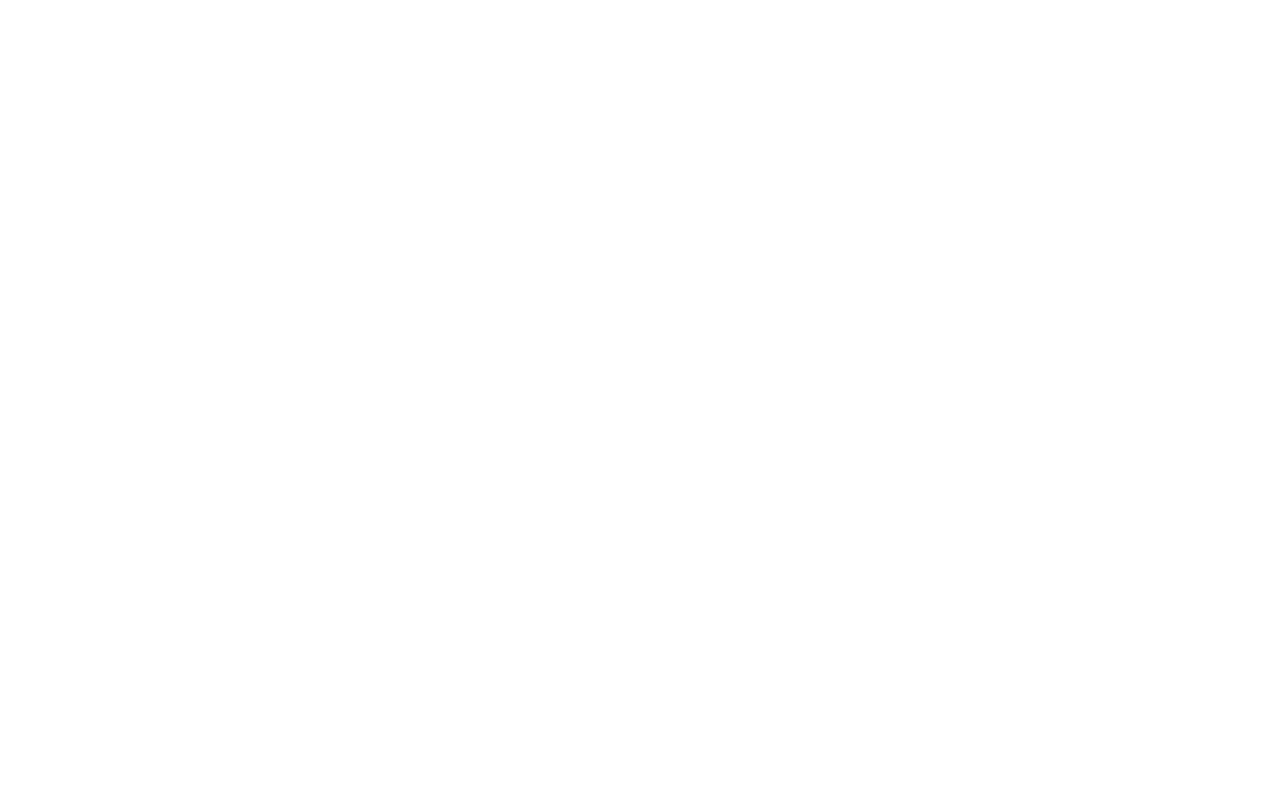
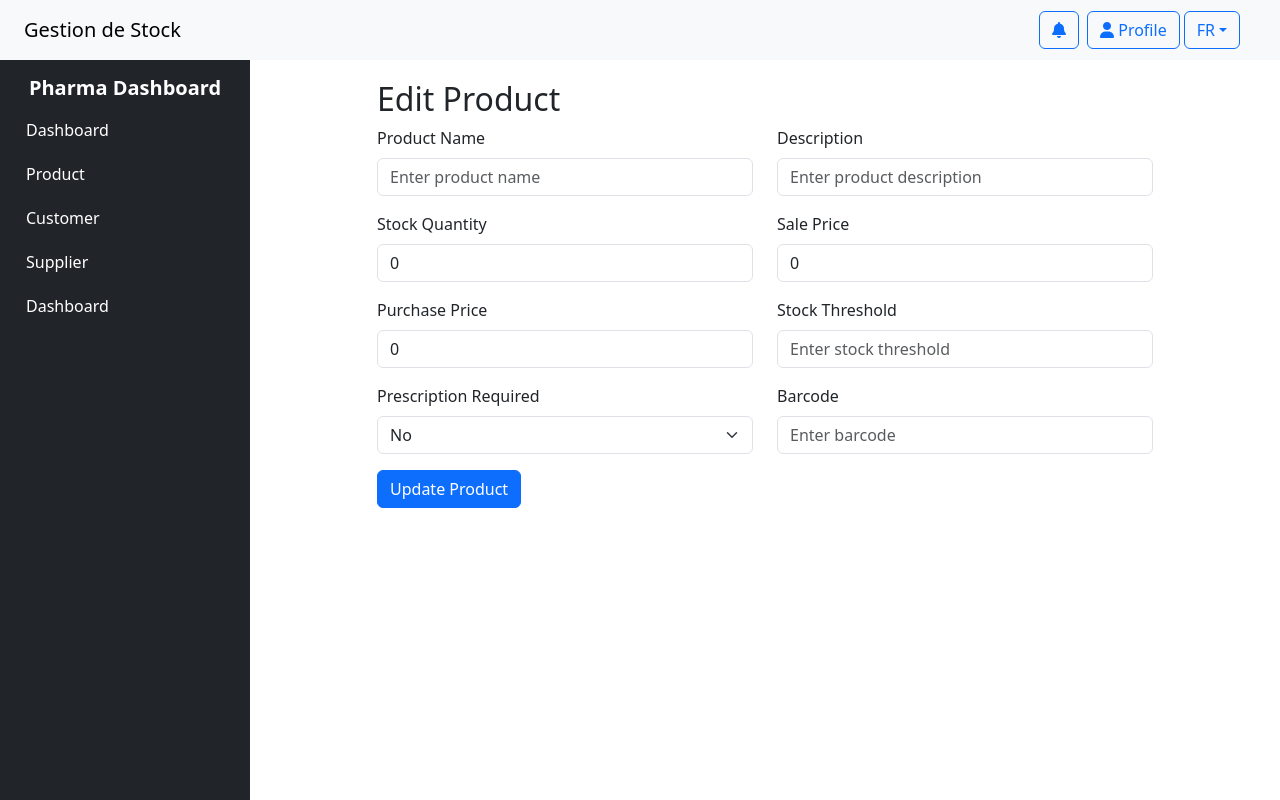
Before and after one commit to Mangassouba/gestion-pharmacie, a Vue app: page /stock/edit/1 in a window 1280 px wide. Before the commit this address had no page. Built offline with nearby package versions, Linux system fonts and the light colour scheme.

Commit message:
added product modification

```diff
--- a/src/router/index.js
+++ b/src/router/index.js
@@ -4,6 +4,7 @@
 import AddProduit from "../views/stock/ListProduct.vue";
 import MainContent from "../components/MainContent.vue";
 import AddProduct from "../views/stock/addProduct.vue";
+import EditProduct from "../views/stock/editProduct.vue";
 // import Dashbord from "../components/Dashbord.vue";
 
 const routes = [
@@ -31,7 +32,12 @@
         path: "/stock/add",
         name: "add",
         component: AddProduct
-      }
+      },
+      {
+        path: "/stock/edit/:id",
+        name: "editProduct",
+        component: EditProduct,
+      },
     ],
   },
 ];
--- a/src/stores/productStore.js
+++ b/src/stores/productStore.js
@@ -31,6 +31,10 @@
         throw error;
       }
     },
+
+  getProductById(productId) {
+    return this.products.find(p => p.id === productId);
+ },
     async addProduct(productData) {
       // const authStore = useAuthStore();
 
@@ -47,11 +51,13 @@
       }
     },
     async updateProduct(productId, productData) {
-      const authStore = useAuthStore();
+      console.log(productId);
+
+      console.log("TOKEN FROM PRODUCT :",this.tokenUserActif);
       try {
         const response = await axios.put(`http://localhost:3000/product/${productId}`, productData, {
           headers: {
-            Authorization: `Bearer ${authStore.token}`,
+            Authorization: `Bearer ${this.tokenUserActif}`,
           },
         });
         const index = this.products.findIndex(product => product.id === productId);
--- a/src/views/stock/ListProduct.vue
+++ b/src/views/stock/ListProduct.vue
@@ -71,7 +71,7 @@
       </thead>
       <tbody>
         <tr v-for="(product, index) in paginatedProducts" :key="product.id">
-          <td>{{ index + 1 }}</td>
+          <td>{{ product.id }}</td>
           <td>{{ product.name }}</td>
           <td>{{ product.description }}</td>
           <td>{{ product.stock }}</td>
@@ -97,7 +97,7 @@
                 />
               </svg>
             </button>
-            <button
+            <router-link :to="{ name: 'editProduct', params: { id: product.id }}"
               class="btn btn-warning btn-sm me-2"
             >
               <svg
@@ -116,7 +116,7 @@
                   d="M1 13.5A1.5 1.5 0 0 0 2.5 15h11a1.5 1.5 0 0 0 1.5-1.5v-6a.5.5 0 0 0-1 0v6a.5.5 0 0 1-.5.5h-11a.5.5 0 0 1-.5-.5v-11a.5.5 0 0 1 .5-.5H9a.5.5 0 0 0 0-1H2.5A1.5 1.5 0 0 0 1 2.5z"
                 />
               </svg>
-            </button>
+            </router-link>
             <button
               class="btn btn-info btn-sm me-2" @click="openModal(product)"
             >
@@ -139,6 +139,7 @@
           </td>
         </tr>
       </tbody>
+      <RouterView />
     </table>
 
     <!-- Pagination Controls -->
@@ -162,6 +163,7 @@
 import { ref, computed, onMounted } from 'vue';
 import { useProductStore } from '../../stores/productStore';
 import { Modal } from 'bootstrap';
+import { RouterView } from 'vue-router';
 
 const store = useProductStore();
 const searchQuery = ref('');
@@ -213,6 +215,13 @@
   }
 };
 
+// function editProduct(product) {
+//   console.log(product);
+
+//   router.push({ name: "editProduct", params: { id: product.id } });
+// }
+
+
 const handleDelete = async (id) => {
   if (confirm("Are you sure you want to delete this product?")) {
     await store.deleteProduct(id);
--- /dev/null
+++ b/src/views/stock/editProduct.vue
@@ -0,0 +1,182 @@
+<template>
+  <div class="container">
+    <h2>Edit Product</h2>
+    <form @submit.prevent="updateProduct">
+      <div class="row">
+        <div class="col-md-6 mb-3">
+          <label for="name" class="form-label">Product Name</label>
+          <input
+            v-model="name"
+            type="text"
+            id="name"
+            class="form-control"
+            placeholder="Enter product name"
+            required
+          />
+        </div>
+        <div class="col-md-6 mb-3">
+          <label for="description" class="form-label">Description</label>
+          <input
+            v-model="description"
+            type="text"
+            id="description"
+            class="form-control"
+            placeholder="Enter product description"
+            required
+          />
+        </div>
+      </div>
+
+      <div class="row">
+        <div class="col-md-6 mb-3">
+          <label for="stock" class="form-label">Stock Quantity</label>
+          <input
+            v-model="stock"
+            type="number"
+            id="stock"
+            class="form-control"
+            placeholder="Enter stock quantity"
+            required
+          />
+        </div>
+        <div class="col-md-6 mb-3">
+          <label for="salePrice" class="form-label">Sale Price</label>
+          <input
+            v-model="sale_price"
+            type="number"
+            id="salePrice"
+            class="form-control"
+            placeholder="Enter sale price"
+            required
+          />
+        </div>
+      </div>
+
+      <div class="row">
+        <div class="col-md-6 mb-3">
+          <label for="purchasePrice" class="form-label">Purchase Price</label>
+          <input
+            v-model="purchase_price"
+            type="number"
+            id="purchasePrice"
+            class="form-control"
+            placeholder="Enter purchase price"
+            required
+          />
+        </div>
+        <div class="col-md-6 mb-3">
+          <label for="threshold" class="form-label">Stock Threshold</label>
+          <input
+            v-model="threshold"
+            type="number"
+            id="threshold"
+            class="form-control"
+            placeholder="Enter stock threshold"
+            required
+          />
+        </div>
+      </div>
+
+      <div class="row">
+        <div class="col-md-6 mb-3">
+          <label for="prescriptionReq" class="form-label">Prescription Required</label>
+          <select v-model="prescription_req" id="prescriptionReq" class="form-select" required>
+            <option :value="true">Yes</option>
+            <option :value="false">No</option>
+          </select>
+        </div>
+        <div class="col-md-6 mb-3">
+          <label for="barcode" class="form-label">Barcode</label>
+          <input
+            v-model="barcode"
+            type="text"
+            id="barcode"
+            class="form-control"
+            placeholder="Enter barcode"
+            required
+          />
+        </div>
+      </div>
+
+      <div class="d-flex justify-content-between">
+        <button type="submit" class="btn btn-primary">Update Product</button>
+      </div>
+    </form>
+  </div>
+</template>
+
+<script setup>
+import { ref, onMounted } from 'vue';
+import { useRoute, useRouter } from 'vue-router';
+import { useProductStore } from '../../stores/productStore';
+
+const route = useRoute();
+const router = useRouter();
+const store = useProductStore();
+
+// Define reactive properties for each field
+const name = ref('');
+const description = ref('');
+const stock = ref(0);
+const sale_price = ref(0);
+const purchase_price = ref(0);
+const threshold = ref('');
+const prescription_req = ref(false);
+const barcode = ref('');
+const id = route.params.id;
+
+// Fetch product details on component mount
+onMounted(() => {
+  const product =  store.getProductById(parseInt(route.params.id));
+  if(product){
+    name.value = product.name;
+    description.value = product.description;
+    stock.value = product.stock;
+    sale_price.value = product.sale_price;
+    purchase_price.value = product.purchase_price;
+    threshold.value = product.threshold;
+    prescription_req.value = product.prescription_req;
+    barcode.value = product.barcode;
+  }
+});
+
+// async function fetchProduct(id) {
+//   const product = await store.getProductById(id);
+//   if (product) {
+//     name.value = product.name;
+//     description.value = product.description;
+//     stock.value = product.stock;
+//     sale_price.value = product.sale_price;
+//     purchase_price.value = product.purchase_price;
+//     threshold.value = product.threshold;
+//     prescription_req.value = product.prescription_req;
+//     barcode.value = product.barcode;
+//   }
+// }
+
+// Update product in store and redirect to product list
+async function updateProduct() {
+  try {
+    await store.updateProduct(id,{
+      name: name.value,
+      description: description.value,
+      stock: stock.value,
+      sale_price: sale_price.value,
+      purchase_price: purchase_price.value,
+      threshold: threshold.value,
+      prescription_req: prescription_req.value,
+      barcode: barcode.value,
+    });
+    router.push('/stock/addProduit');
+  } catch (error) {
+    console.error('Failed to update product:', error);
+  }
+}
+</script>
+
+<style scoped>
+.container {
+  max-width: 800px;
+  margin-top: 20px;
+}
+</style>
```
